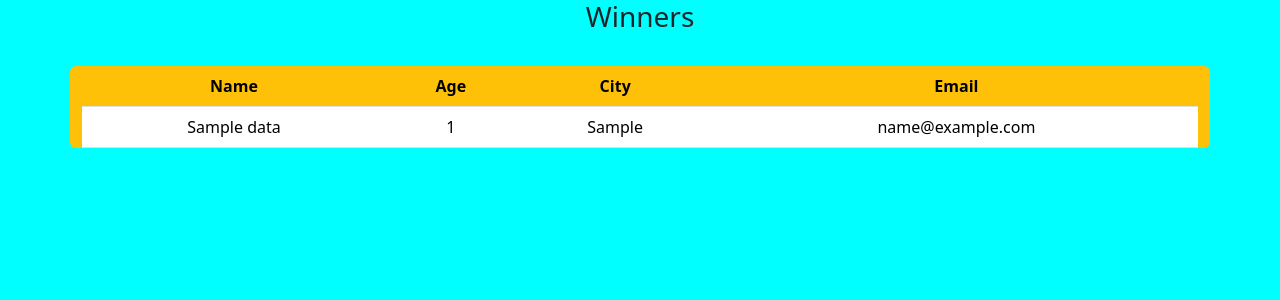
After one commit to StevenKell/SE_Final_Project, a Flask app: template templates/roster.html in a window 1280 px wide. The commit adds this page. Shown: the top 300 px of the page. Run offline with Flask 3, Linux system fonts and the light colour scheme; the template is opened without the code that fills it: values that come from a table or form of the project are taken from there, others are empty; tables that the repository leaves empty hold one stand-in row (values such as "Sample post").

Commit message:
Almost done.

```diff
--- a/app.py
+++ b/app.py
@@ -11,11 +11,13 @@ class Data(db.Model):
     __tablename__="data"
     id=db.Column(db.Integer,primary_key=True)
     name_=db.Column(db.String(120))
+    age_=db.Column(db.Integer)
     city_=db.Column(db.String(120))
     email_=db.Column(db.String(120))
 
-    def __init__(self, name_, city_, email_):
+    def __init__(self, name_, age_, city_, email_):
         self.name_=name_
+        self.age_=age_
         self.city_=city_
         self.email_=email_
 
@@ -28,16 +30,18 @@ def index():
 def roster():
     if request.method=='POST':
         name=request.form["name_name"]
+        age=request.form["age_name"]
         city=request.form["city_name"]
         email=request.form["email_name"]
 
-        data=Data(name, city, email )
+
+        data=Data(name, age, city, email )
         db.session.add(data)
         db.session.commit()
 
+        retrieveData = Data.query.all()
 
-
-        return render_template("roster.py")
+        return render_template("roster.html", retrieveData = retrieveData)
 
 
 if __name__=='__main__':
--- a/static/stylesheets/styles.css
+++ b/static/stylesheets/styles.css
@@ -45,3 +45,6 @@ body {
     display: none;
     text-align: center;
 }
+#rostertable {
+    background-color: rgb(235, 195, 18);
+}
--- /dev/null
+++ b/templates/roster.html
@@ -0,0 +1,52 @@
+<!DOCTYPE html>
+<html lang="en">
+
+<head>
+    <meta charset="UTF-8">
+    <meta name="viewport" content="width=device-width, initial-scale=1.0">
+    <title>Winners</title>
+    <link href="https://cdn.jsdelivr.net/npm/bootstrap@5.3.3/dist/css/bootstrap.min.css" rel="stylesheet"
+        integrity="sha384-QWTKZyjpPEjISv5WaRU9OFeRpok6YctnYmDr5pNlyT2bRjXh0JMhjY6hW+ALEwIH" crossorigin="anonymous">
+    <link rel="stylesheet" href="/static/stylesheets/styles.css">
+</head>
+
+<body>
+    <header>
+
+        <h3>Winners</h3>
+    </header>
+
+    <main>
+
+        <br>
+        <div class="container bg-warning rounded">
+            <table class="table">
+                <thead>
+
+                    <th class="bg-warning tableheader">Name</th>
+                    <th class="bg-warning">Age</th>
+                    <th class="bg-warning">City</th>
+                    <th class="bg-warning">Email</th>
+
+                </thead>
+                {% for data in retrieveData %}
+                <tbody id="rostertable">
+                    <td>{{data.name_}}</td>
+                    <td>{{data.age_}}</td>
+                    <td>{{data.city_}}</td>
+                    <td>{{data.email_}}</td>
+
+                </tbody>
+                {% endfor%}
+            </table>
+        </div>
+    </main>
+
+    <footer>
+
+    </footer>
+
+    <script src="/static/scripts.js"></script>
+</body>
+
+</html>
```
Also changed, not shown: static/scripts.js (+1 -6 lines), templates/index.html (+7 -3 lines), templates/roster.py (deleted, +0 -25 lines), static/stylesheets/rosterStylesheet.css (added).
